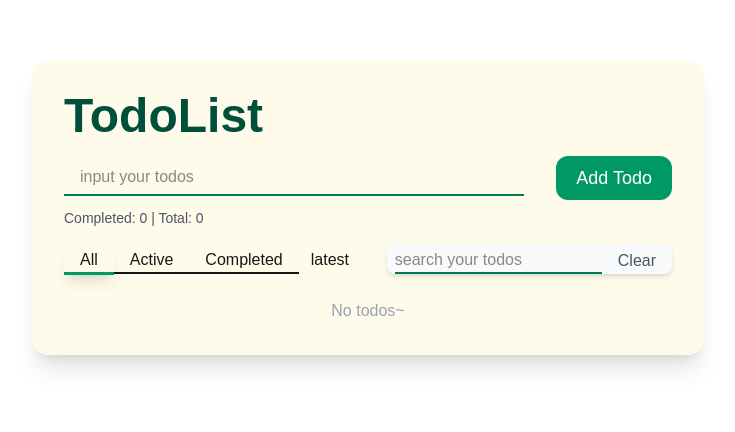
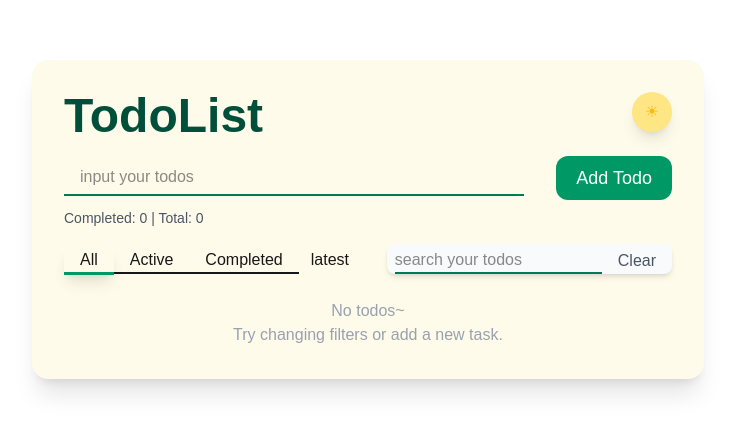
Before and after one commit to Square114514/react-todolist, a Next.js app: page / in a window 1280 px wide. Shown: the part 140-572 px from the top of the page, without its empty margins (272-1007 px from the left). Built offline with nearby package versions, Linux system fonts and the light colour scheme.

Commit message:
feat: 提取todos和存储逻辑为钩子，添加黑夜模式，使用useMemo和useCallback优化性能

```diff
--- a/src/app/components/FilterBar.tsx
+++ b/src/app/components/FilterBar.tsx
@@ -22,7 +22,10 @@ export default function FilterBar({
   const handleSubmit = () => {
     const text = inputValue.trim();
 
-    if (!text) onSearch(""); // fix: 为空时不再筛选
+    if (!text) {
+      onSearch("");
+      return;
+    } // fix: 为空时不再筛选
 
     onSearch(text);
   };
@@ -45,7 +48,7 @@ export default function FilterBar({
       <div>
         {filters.map((filter) => (
           <button
-            className={`border-b-2 px-4 hover:border-b-emerald-500 transition ${
+            className={`border-b-2 px-4 hover:border-b-emerald-500 transition dark:text-gray-300 ${
               currentFilter === filter
                 ? "border-b-emerald-600 border-b-3 shadow-lg"
                 : ""
@@ -59,13 +62,13 @@ export default function FilterBar({
       </div>
 
       <button
-        className="hover:text-emerald-700 transition"
+        className="hover:text-emerald-700 transition dark:text-gray-300"
         onClick={onSortChange}
       >
         {currentSort === "latest" ? "latest" : "oldest"}
       </button>
 
-      <div className="flex ml-auto gap-2 bg-gray-50 rounded-lg px-2 pt-1 shadow-md">
+      <div className="flex ml-auto gap-2 bg-gray-50 rounded-lg px-2 pt-1 shadow-md dark:bg-gray-800 dark:text-white dark:border-gray-500">
         <input
           className="border-b-2 border-emerald-700 focus:outline-none focus:border-emerald-600 focus:shadow-xl hover:border-b-emerald-500 transition"
           type="text"
@@ -77,7 +80,7 @@ export default function FilterBar({
           }}
         />
         <button
-          className=" px-2 text-gray-600 rounded-lg  hover:bg-gray-300 transition"
+          className=" px-2 text-gray-600 rounded-lg  hover:bg-gray-300 transition dark:text-gray-400"
           onClick={handleClear}
         >
           Clear
--- a/src/app/components/List.tsx
+++ b/src/app/components/List.tsx
@@ -10,7 +10,13 @@ interface ListProps {
 
 export default function List({ todos, onDelete, onEdit, onToggle }: ListProps) {
   if (todos.length === 0) {
-    return <p className="text-center text-gray-400 mt-6">No todos~</p>;
+    return (
+      <p className="text-center text-gray-400 mt-6">
+        No todos~
+        <br />
+        Try changing filters or add a new task.
+      </p>
+    );
   }
 
   return (
--- /dev/null
+++ b/src/app/components/Title.tsx
@@ -0,0 +1,27 @@
+"use client";
+
+import { useEffect } from "react";
+import useLocalStorage from "../hooks/useLocalStorage";
+
+export default function Title() {
+  const [darkMode, setDarkMode] = useLocalStorage("theme", false);
+
+  useEffect(() => {
+    if (darkMode) document.documentElement.classList.add("dark");
+    else document.documentElement.classList.remove("dark");
+  }, [darkMode]);
+
+  return (
+    <div className="flex justify-between">
+      <h1 className="text-5xl font-bold mb-4 text-emerald-900 dark:text-emerald-500">
+        TodoList
+      </h1>
+      <button
+        className="dark:bg-emerald-600 bg-amber-200 h-10 w-10 rounded-4xl text-amber-400 shadow-lg transition"
+        onClick={() => setDarkMode(!darkMode)}
+      >
+        {darkMode ? "🌙" : "☀"}
+      </button>
+    </div>
+  );
+}
--- a/src/app/components/TodoItem.tsx
+++ b/src/app/components/TodoItem.tsx
@@ -1,4 +1,4 @@
-import { useState } from "react";
+import { memo, useState } from "react";
 import Todo from "../types/Todo";
 
 interface ItemProps {
@@ -8,12 +8,7 @@ interface ItemProps {
   onToggle: (id: string) => void;
 }
 
-export default function TodoItem({
-  todo,
-  onDelete,
-  onEdit,
-  onToggle,
-}: ItemProps) {
+function TodoItem({ todo, onDelete, onEdit, onToggle }: ItemProps) {
   const [isEditing, setIsEditing] = useState(false);
   const [editText, setEditText] = useState(todo.text);
 
@@ -27,7 +22,7 @@ export default function TodoItem({
   };
 
   return (
-    <li className="flex mb-3 items-center justify-between bg-white rounded-lg shadow-sm p-3 hover:shadow-lg transition">
+    <li className="flex mb-3 items-center justify-between bg-white rounded-lg shadow-sm p-3 hover:shadow-lg transition dark:bg-gray-800">
       <div>
         <input
           type="checkbox"
@@ -36,19 +31,20 @@ export default function TodoItem({
         />
         {isEditing ? (
           <input
-            className="flex-1 px-4 py-3 border-b-2 min-w-80 h-8 border-gray-800 focus:outline-none focus:border-gray-400 focus:shadow-md transition"
+            className="dark:text-gray-300 dark:border-b-gray-100 flex-1 px-4 py-3 border-b-2 min-w-80 h-8 border-gray-800 focus:outline-none focus:border-gray-400 focus:shadow-md transition"
             value={editText}
             onChange={(e) => setEditText(e.target.value)}
             onKeyDown={(e) => {
               if (e.key === "Enter") handleEdit();
             }}
+            autoFocus
           ></input>
         ) : (
           <span
             className={`text-lg ${
               todo.completed
                 ? "line-through text-gray-400"
-                : "text-gray-800 font-medium"
+                : "text-gray-800 font-medium dark:text-gray-200"
             }`}
           >
             {" "}
@@ -87,3 +83,5 @@ export default function TodoItem({
     </li>
   );
 }
+
+export default memo(TodoItem); // 避免无意义重渲染
--- a/src/app/components/TodoList.tsx
+++ b/src/app/components/TodoList.tsx
@@ -1,27 +1,23 @@
 "use client";
-import { useEffect, useState } from "react";
+import { useMemo, useState } from "react";
 import AddTodo from "./AddTodo";
-import Todo, { FilterType, SortOrder } from "../types/Todo";
 import List from "./List";
-import { v4 as uuidv4 } from "uuid";
 import TodoStats from "./TodoStats";
 import FilterBar from "./FilterBar";
+import Title from "./Title";
+import useTodos from "../hooks/useTodos";
+import { FilterType, SortOrder } from "../types/Todo";
 
 export default function TodoList() {
-  const [todos, setTodos] = useState<Todo[]>(() => {
-    const saved = localStorage.getItem("todo_list_data"); // 禁用了 SSR，可以直接读取 localStorage，不会有水合错误
-    return saved ? JSON.parse(saved) : [];
-  });
-
-  useEffect(() => {
-    localStorage.setItem("todo_list_data", JSON.stringify(todos));
-  }, [todos]);
+  const { todos, setTodos, addTodo, deleteTodo, editTodo, toggleTodo } =
+    useTodos();
 
   const [filter, setFilter] = useState<FilterType>("all");
   const [sortOrder, setSortOrder] = useState<SortOrder>("latest");
   const [searchQuery, setSearchQuery] = useState("");
 
-  const proceededTodos = todos // 优化三个链式调用的顺序（原本filter、sort、search
+  const proceededTodos = useMemo(() => {
+    return todos // 优化三个链式调用的顺序（原本filter、sort、search
       .filter((todo) => {
         if (filter === "active") return !todo.completed;
         if (filter === "completed") return todo.completed;
@@ -34,63 +30,26 @@ export default function TodoList() {
         if (sortOrder === "oldest") return a.createdAt - b.createdAt;
         else return b.createdAt - a.createdAt;
       });
-
-  const addTodo = (text: string) => {
-    const newTodo: Todo = {
-      id: uuidv4(), //从 Date 改为 uuid
-      text,
-      completed: false,
-      createdAt: Date.now(),
-    };
-
-    setTodos((prev) => [newTodo, ...prev]);
-  };
-
-  const deleteTodo = (id: string) => {
-    setTodos((prev) => prev.filter((todo) => todo.id !== id)); // 从 function 改为 const
-  };
-
-  const editTodo = (id: string, newText: string) => {
-    setTodos((prev) =>
-      prev.map((todo) => (todo.id === id ? { ...todo, text: newText } : todo)),
-    );
-  };
-
-  const toggleTodo = (id: string) => {
-    setTodos((prev) =>
-      prev.map((todo) =>
-        todo.id === id ? { ...todo, completed: !todo.completed } : todo,
-      ),
-    );
-  };
-
-  const changeFilter = (newFilter: FilterType) => {
-    setFilter(newFilter);
-  };
-
-  const clearCompleted = () => {
-    setTodos((prev) => prev.filter((todo) => !todo.completed));
-  };
-
-  const changeSort = () => {
-    setSortOrder((prev) => (prev === "latest" ? "oldest" : "latest"));
-  };
-
-  const searchTodo = (searchText: string) => {
-    setSearchQuery(searchText.toLowerCase());
-  };
+  }, [todos, filter, sortOrder, searchQuery]); // 使用useMemo，依赖变化才重新计算
 
   return (
-    <div className="w-full max-w-2xl bg-amber-50 rounded-2xl shadow-xl p-8">
-      <h1 className="text-5xl font-bold mb-4 text-emerald-900">TodoList</h1>
+    <div className="w-full max-w-2xl bg-amber-50 rounded-2xl shadow-xl p-8 dark:bg-gray-900 transition">
+      <Title />
       <AddTodo onAdd={addTodo} />
-      <TodoStats todos={todos} onClear={clearCompleted} />
+      <TodoStats
+        todos={todos}
+        onClear={() =>
+          setTodos((prev) => prev.filter((todo) => !todo.completed))
+        }
+      />
       <FilterBar
         currentFilter={filter}
-        onFilterChange={changeFilter}
+        onFilterChange={(newFilter) => setFilter(newFilter)}
         currentSort={sortOrder}
-        onSortChange={changeSort}
-        onSearch={searchTodo}
+        onSortChange={() =>
+          setSortOrder((prev) => (prev === "latest" ? "oldest" : "latest"))
+        }
+        onSearch={(searchText) => setSearchQuery(searchText.toLowerCase())}
       />
       <List
         todos={proceededTodos}
--- a/src/app/globals.css
+++ b/src/app/globals.css
@@ -1,30 +1,22 @@
 @import "tailwindcss";
+@custom-variant dark (&:where(.dark, .dark *));
 
 :root {
   --background: #ffffff;
   --foreground: #171717;
 }
 
-/* @theme inline {
-  --color-background: var(--background);
-  --color-foreground: var(--foreground);
-  --font-sans: var(--font-geist-sans);
-  --font-mono: var(--font-geist-mono);
-} */
+.dark {
+  --background: #121212;
+  --foreground: #ededed;
+}
 
-/* @media (prefers-color-scheme: dark) {
-  :root {
-    --background: #121212;
-    --foreground: #ededed;
-  }
-} */
-
-@layer base{
-  button{
+@layer base {
+  button {
     @apply cursor-pointer;
   }
 
-  input[type="checkbox"]{
+  input[type="checkbox"] {
     @apply cursor-pointer;
   }
 }
--- /dev/null
+++ b/src/app/hooks/useLocalStorage.ts
@@ -0,0 +1,24 @@
+'use client'
+
+import { useEffect, useState } from "react";
+
+export default function useLocalStorage<T>(
+  key: string, initialValue: T
+) {
+  const [storedValue, setStoredValue] = useState<T>(() => {
+    try {
+      const item = localStorage.getItem(key);
+      return item ? JSON.parse(item) : initialValue;
+    } catch { return initialValue; }
+  });
+
+  useEffect(() => {
+    try {
+      localStorage.setItem(key, JSON.stringify(storedValue));
+    } catch {
+      console.error(`Failed to save ${key} to localStorage`);
+    }
+  }, [key, storedValue]);
+
+  return [storedValue, setStoredValue] as const;
+}
--- /dev/null
+++ b/src/app/hooks/useTodos.tsx
@@ -0,0 +1,62 @@
+"use client";
+
+import { useCallback } from "react";
+import useLocalStorage from "./useLocalStorage";
+import Todo from "../types/Todo";
+import { v4 as uuidv4 } from "uuid";
+
+export default function useTodos() {
+  const [todos, setTodos] = useLocalStorage<Todo[]>("todo_list_data", []);
+
+  const addTodo = useCallback(
+    (text: string) => {
+      const newTodo: Todo = {
+        id: uuidv4(), //从 Date 改为 uuid
+        text,
+        completed: false,
+        createdAt: Date.now(),
+      };
+
+      setTodos((prev) => [newTodo, ...prev]);
+    },
+    [setTodos],
+  );
+
+  const deleteTodo = useCallback(
+    (id: string) => {
+      setTodos((prev) => prev.filter((todo) => todo.id !== id)); // 从 function 改为 const
+    },
+    [setTodos],
+  );
+
+  const editTodo = useCallback(
+    (id: string, newText: string) => {
+      setTodos((prev) =>
+        prev.map((todo) =>
+          todo.id === id ? { ...todo, text: newText } : todo,
+        ),
+      );
+    },
+    [setTodos],
+  );
+
+  const toggleTodo = useCallback(
+    (id: string) => {
+      setTodos((prev) =>
+        prev.map((todo) =>
+          todo.id === id ? { ...todo, completed: !todo.completed } : todo,
+        ),
+      );
+    },
+    [setTodos],
+  );
+
+  return {
+    todos,
+    setTodos,
+    addTodo,
+    deleteTodo,
+    editTodo,
+    toggleTodo,
+  };
+}
```
Also changed, not shown: 1 other file (tests, documents, lock files or other folders). Lines whose indentation alone changed are shown as unchanged.
